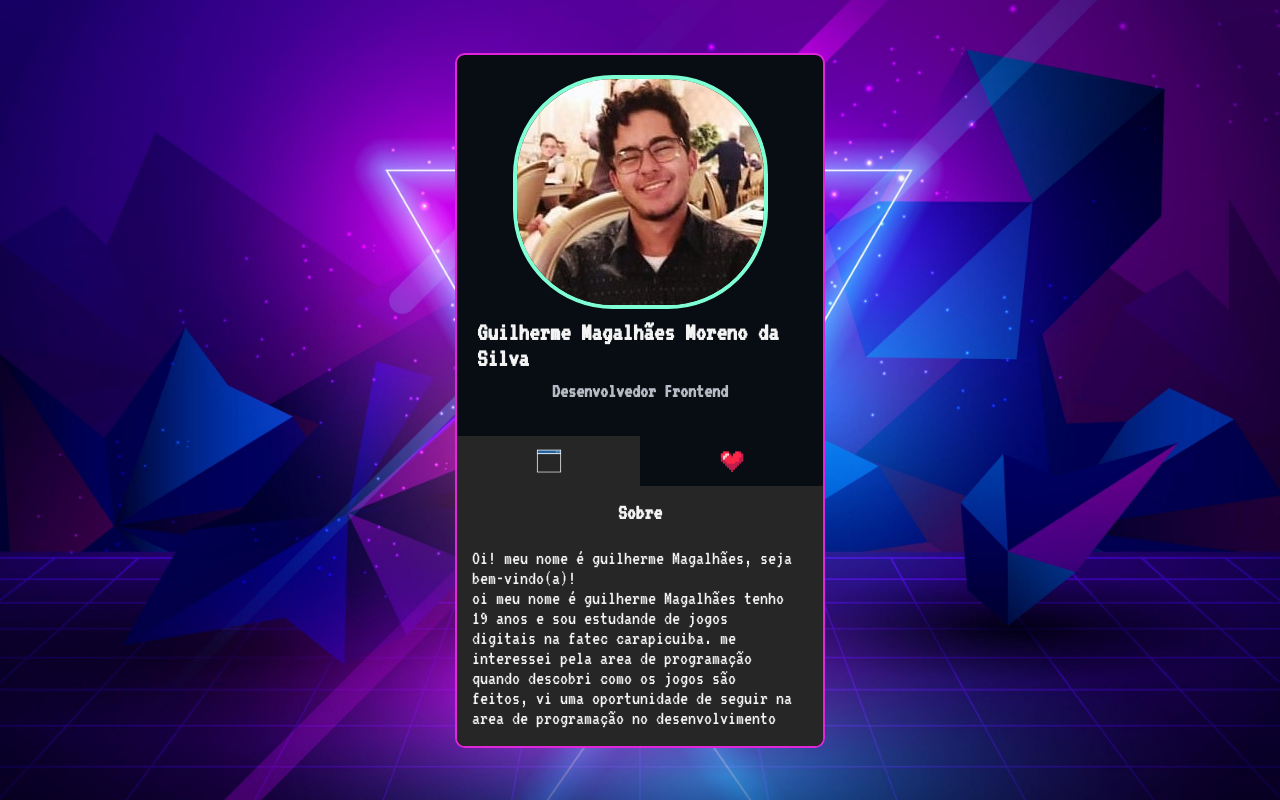
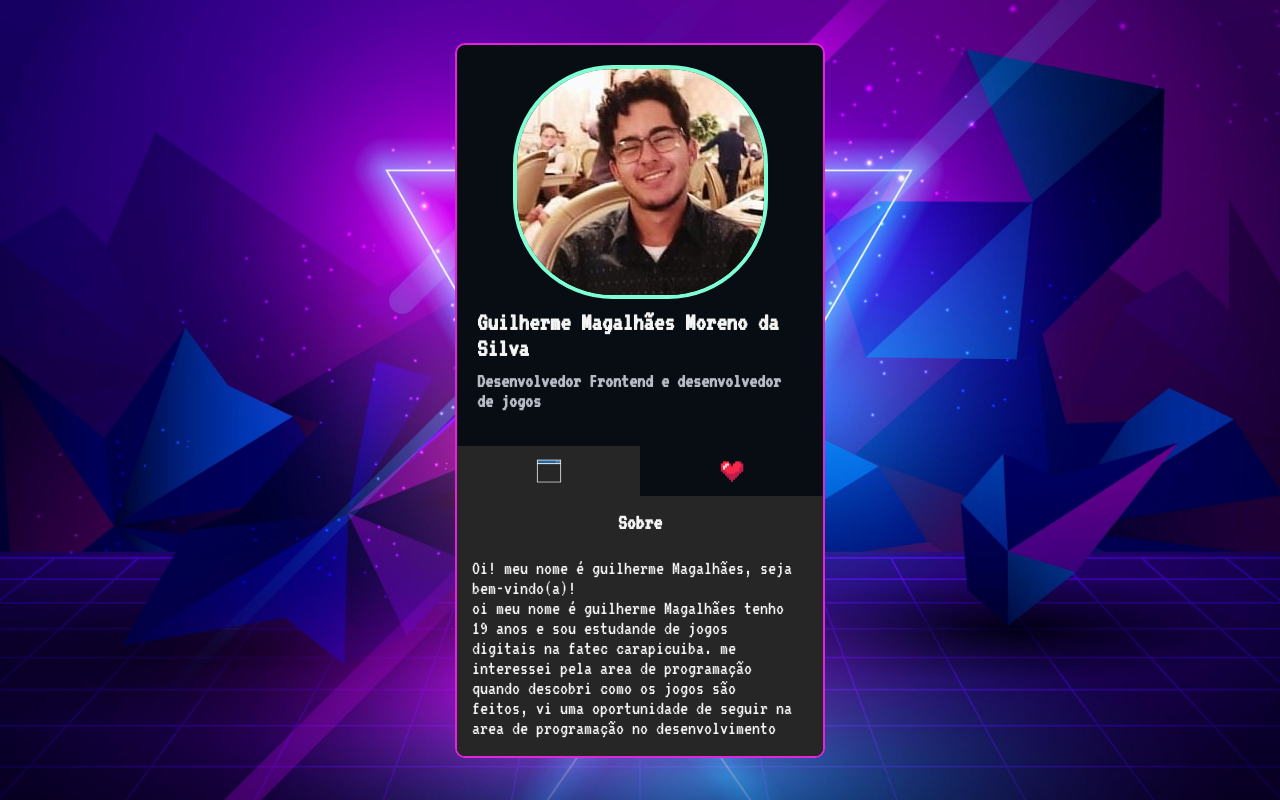
Before and after one commit to magalhau/mini-portifolio, a plain HTML site: page index.html in a window 1280 px wide. Drawn offline with Linux system fonts and the light colour scheme.

Commit message:
Update index.html

```diff
--- a/index.html
+++ b/index.html
@@ -20,7 +20,7 @@
 			<div class="minhas-informacoes">
 				<img src="./src/imagens/foto-perfil.jpeg" alt="foto de perfil" />
 				<h1 class="nome">Guilherme Magalhães Moreno da Silva</h1>
-				<h2 class="cargo">Desenvolvedor Frontend</h2>
+				<h2 class="cargo">Desenvolvedor Frontend e desenvolvedor de jogos</h2>
 			</div>
 
 			<div class="conteudo">
```
